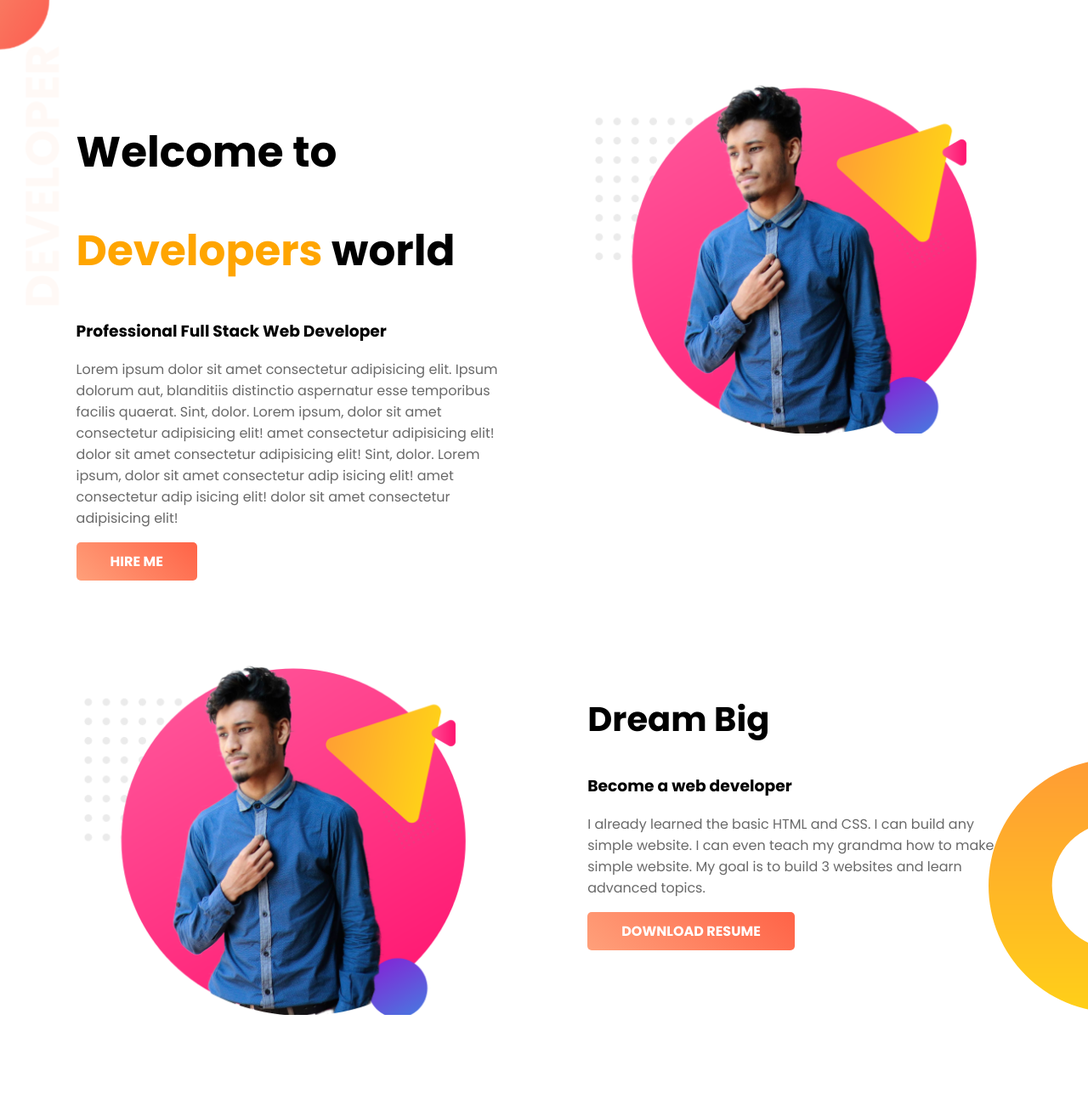
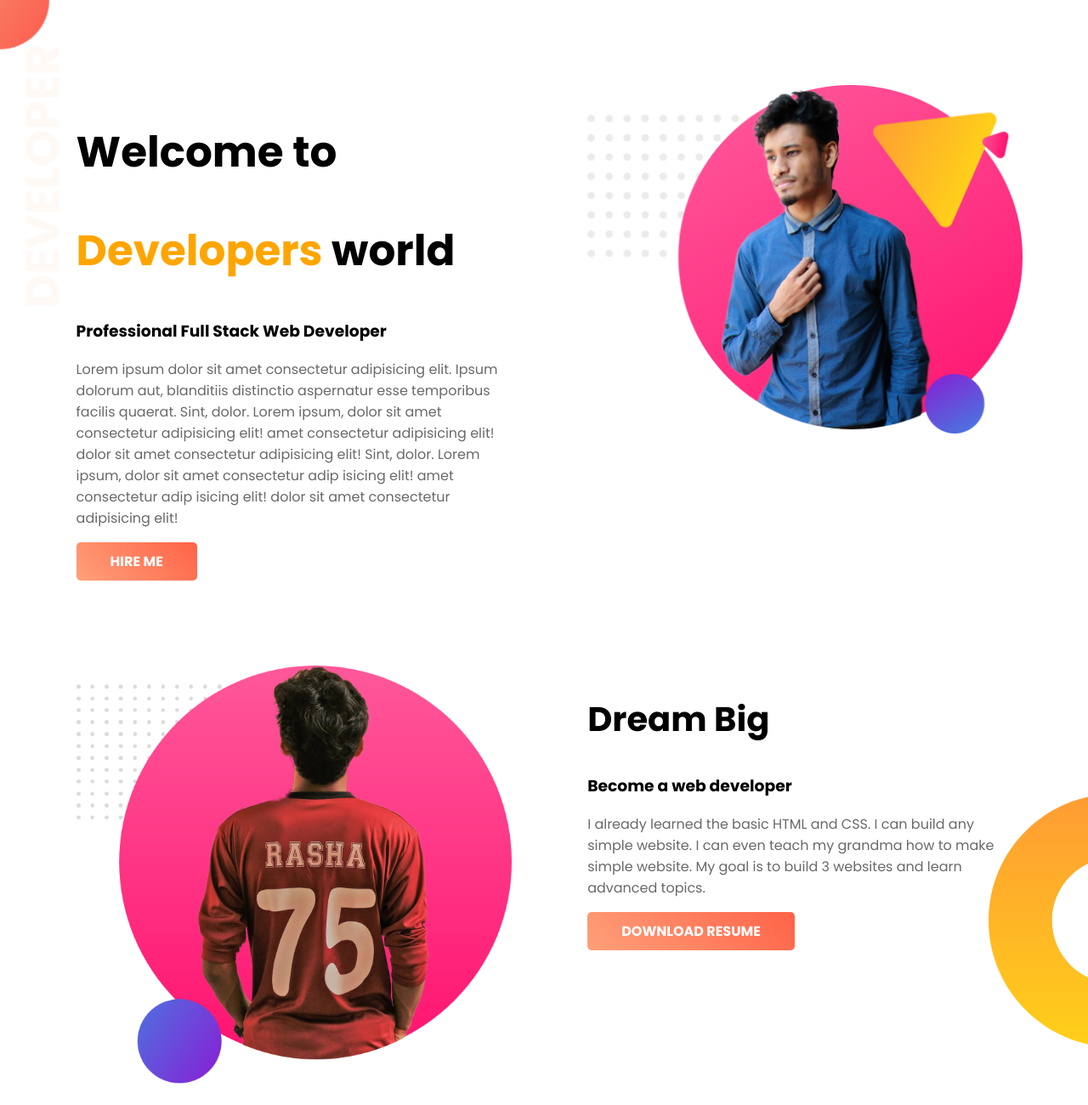
Before and after one commit to iftikharrasha/portfolio-developer, a plain HTML site: page index.html in a window 1280 px wide. Shown: the top 1300 px of the page at 85% size. Drawn offline with Linux system fonts and the light colour scheme.

Commit message:
minor fixes

```diff
--- a/index.html
+++ b/index.html
@@ -20,7 +20,7 @@
             <a class="anchor-button" target="_blank" href="https://www.linkedin.com/company/programminghero/">HIRE ME</a>
         </div>
         <div class="half-width">
-             <img src="images/rasha.png" alt="rasha">
+             <img src="images/rasha1.png" alt="rasha">
         </div>
     </section>
      <!--first section ends-->
@@ -28,7 +28,7 @@
     <!--second section starts-->
     <section class="section-two">
         <div class="half-width">
-            <img src="images/rasha.png" alt="rasha">
+            <img src="images/rasha2.png" alt="rasha">
        </div>
        <div class="half-width">
         <h2>Dream Big</h2>
```
Also changed, not shown: images/rasha.png (deleted), images/rasha1.png (added), images/rasha2.png (added).
